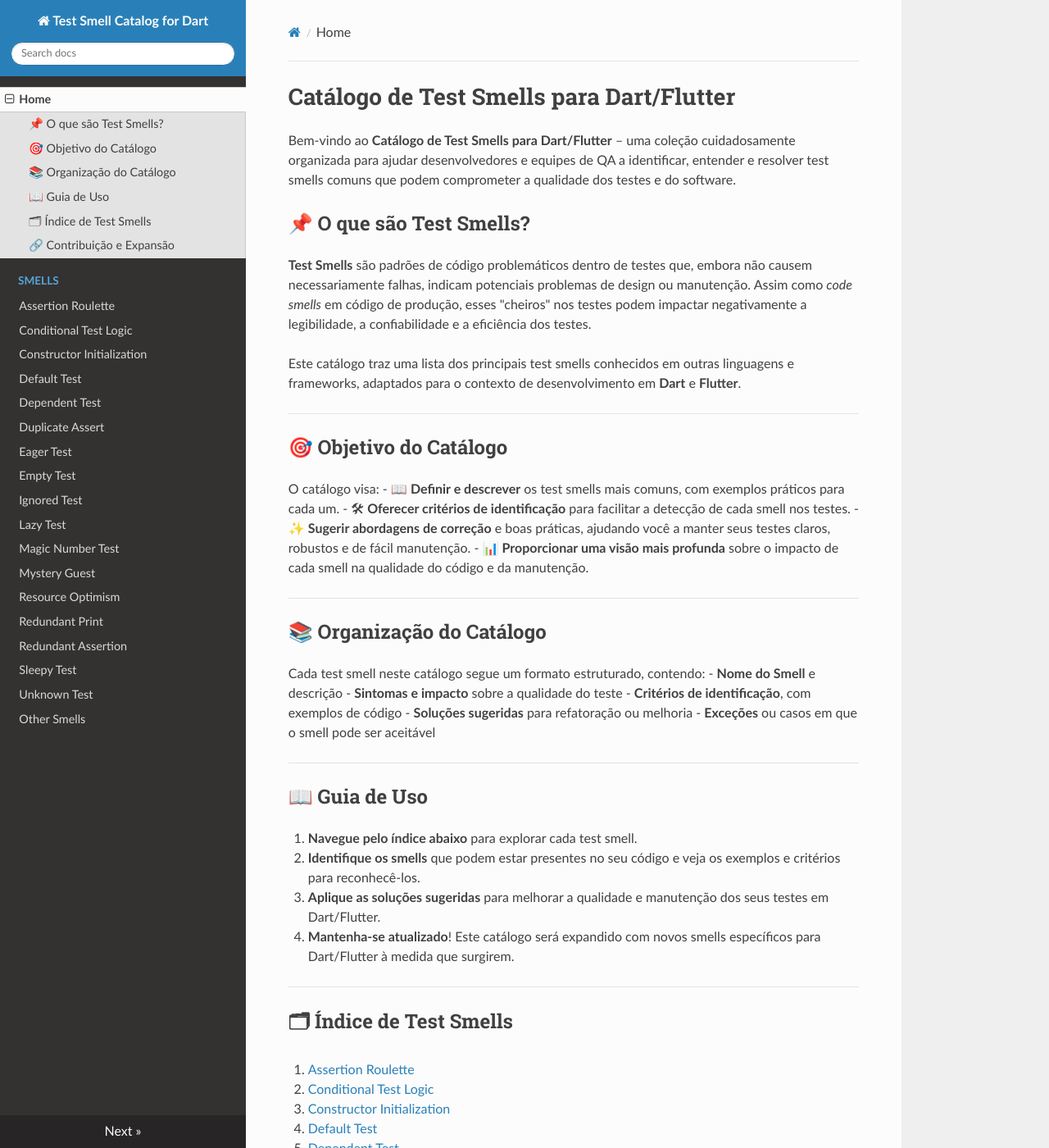
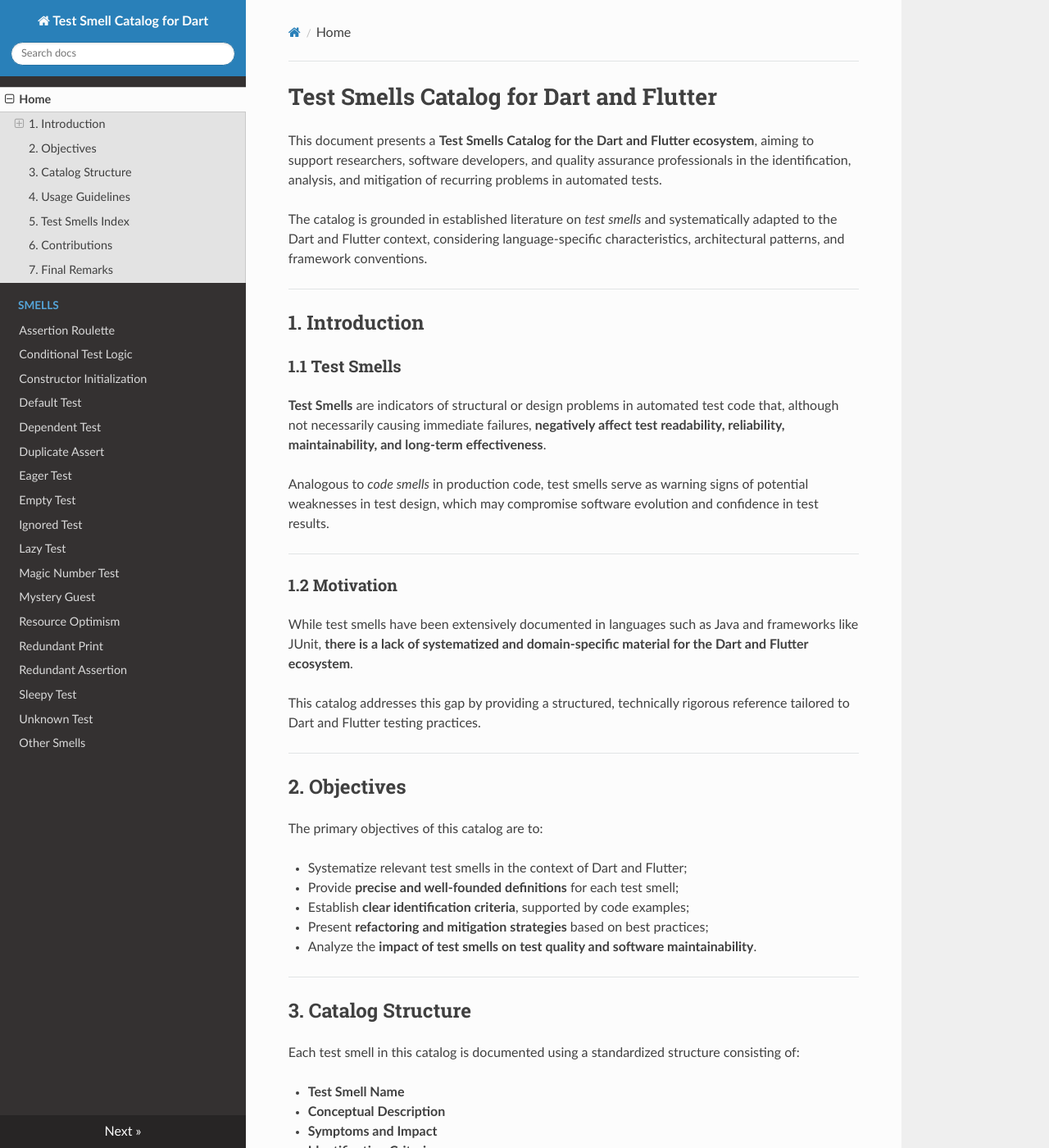
Before and after one commit to ERONILDOJUNIOR/Test-Smell-Catalog-for-Dart, an MkDocs documentation site: the page built from docs/index.md, in a window 1280 px wide and 1400 px high. Shown: the whole window at 82% size. Built offline with MkDocs 1.6.1, drawn with Linux system fonts in a browser that asks for light colours; nearby versions of some CDN libraries; some of the changed text lies outside the part shown.

Commit message:
Revise Test Smells Catalog for clarity and structure
Updated the Test Smells Catalog to improve clarity and accessibility for Dart and Flutter developers. Translated sections to English and restructured content for better organization.

```diff
--- a/docs/index.md
+++ b/docs/index.md
@@ -1,46 +1,70 @@
-# Catálogo de Test Smells para Dart/Flutter
+# Test Smells Catalog for Dart and Flutter
 
-Bem-vindo ao **Catálogo de Test Smells para Dart/Flutter** – uma coleção cuidadosamente organizada para ajudar desenvolvedores e equipes de QA a identificar, entender e resolver test smells comuns que podem comprometer a qualidade dos testes e do software.
+This document presents a **Test Smells Catalog for the Dart and Flutter ecosystem**, aiming to support researchers, software developers, and quality assurance professionals in the identification, analysis, and mitigation of recurring problems in automated tests.
 
-## 📌 O que são Test Smells?
-
-**Test Smells** são padrões de código problemáticos dentro de testes que, embora não causem necessariamente falhas, indicam potenciais problemas de design ou manutenção. Assim como *code smells* em código de produção, esses "cheiros" nos testes podem impactar negativamente a legibilidade, a confiabilidade e a eficiência dos testes.
-
-Este catálogo traz uma lista dos principais test smells conhecidos em outras linguagens e frameworks, adaptados para o contexto de desenvolvimento em **Dart** e **Flutter**.
+The catalog is grounded in established literature on *test smells* and systematically adapted to the Dart and Flutter context, considering language-specific characteristics, architectural patterns, and framework conventions.
 
 ---
 
-## 🎯 Objetivo do Catálogo
+## 1. Introduction
 
-O catálogo visa:
-- 📖 **Definir e descrever** os test smells mais comuns, com exemplos práticos para cada um.
-- 🛠 **Oferecer critérios de identificação** para facilitar a detecção de cada smell nos testes.
-- ✨ **Sugerir abordagens de correção** e boas práticas, ajudando você a manter seus testes claros, robustos e de fácil manutenção.
-- 📊 **Proporcionar uma visão mais profunda** sobre o impacto de cada smell na qualidade do código e da manutenção.
+### 1.1 Test Smells
+
+**Test Smells** are indicators of structural or design problems in automated test code that, although not necessarily causing immediate failures, **negatively affect test readability, reliability, maintainability, and long-term effectiveness**.
+
+Analogous to *code smells* in production code, test smells serve as warning signs of potential weaknesses in test design, which may compromise software evolution and confidence in test results.
 
 ---
 
-## 📚 Organização do Catálogo
+### 1.2 Motivation
 
-Cada test smell neste catálogo segue um formato estruturado, contendo:
-- **Nome do Smell** e descrição
-- **Sintomas e impacto** sobre a qualidade do teste
-- **Critérios de identificação**, com exemplos de código
-- **Soluções sugeridas** para refatoração ou melhoria
-- **Exceções** ou casos em que o smell pode ser aceitável
+While test smells have been extensively documented in languages such as Java and frameworks like JUnit, **there is a lack of systematized and domain-specific material for the Dart and Flutter ecosystem**.
+
+This catalog addresses this gap by providing a structured, technically rigorous reference tailored to Dart and Flutter testing practices.
 
 ---
 
-## 📖 Guia de Uso
+## 2. Objectives
 
-1. **Navegue pelo índice abaixo** para explorar cada test smell.
-2. **Identifique os smells** que podem estar presentes no seu código e veja os exemplos e critérios para reconhecê-los.
-3. **Aplique as soluções sugeridas** para melhorar a qualidade e manutenção dos seus testes em Dart/Flutter.
-4. **Mantenha-se atualizado**! Este catálogo será expandido com novos smells específicos para Dart/Flutter à medida que surgirem.
+The primary objectives of this catalog are to:
+
+- Systematize relevant test smells in the context of Dart and Flutter;
+- Provide **precise and well-founded definitions** for each test smell;
+- Establish **clear identification criteria**, supported by code examples;
+- Present **refactoring and mitigation strategies** based on best practices;
+- Analyze the **impact of test smells on test quality and software maintainability**.
 
 ---
 
-## 🗂 Índice de Test Smells
+## 3. Catalog Structure
+
+Each test smell in this catalog is documented using a standardized structure consisting of:
+
+- **Test Smell Name**
+- **Conceptual Description**
+- **Symptoms and Impact**
+- **Identification Criteria**
+- **Code Examples in Dart/Flutter**
+- **Refactoring or Mitigation Strategies**
+- **Notes and Exceptions**, when applicable
+
+This structure ensures consistency, clarity, and comparability across catalog entries.
+
+---
+
+## 4. Usage Guidelines
+
+The following approach is recommended when using this catalog:
+
+1. Navigate the index to locate relevant test smells;
+2. Compare the identification criteria with the test code under analysis;
+3. Assess the described potential impacts;
+4. Apply the suggested refactoring or mitigation strategies;
+5. Use the catalog as a continuous reference during test development and review activities.
+
+---
+
+## 5. Test Smells Index
 
 1. [Assertion Roulette](assertion-roulette.md)
 2. [Conditional Test Logic](conditional-test-logic.md)
@@ -66,14 +90,23 @@ Cada test smell neste catálogo segue um formato estruturado, contendo:
 
 ---
 
-## 🔗 Contribuição e Expansão
+## 6. Contributions
 
-Este catálogo é um trabalho em andamento, e contribuições são bem-vindas! Se você encontrar um test smell específico de Dart/Flutter ou tiver sugestões para melhorar o catálogo, sinta-se à vontade para abrir uma issue ou enviar um pull request.
+This catalog is a living artifact. Contributions are encouraged, particularly in the following areas:
+
+- Identification of test smells specific to Dart and Flutter;
+- Conceptual refinement of existing definitions;
+- Inclusion of empirical or real-world examples;
+- Discussion of limitations, trade-offs, and acceptable exceptions.
+
+Contributions may be submitted via issues or pull requests.
 
 ---
 
-**📝 Nota:** Este catálogo é voltado para desenvolvedores e testadores que buscam melhorar a qualidade dos testes em **Dart/Flutter**. Por favor, use-o como um guia prático e evolua com ele!
+## 7. Final Remarks
+
+This catalog is intended to support **research, education, and professional practice** in software testing within the Dart and Flutter ecosystem.
+
+It does not replace technical judgment but provides a structured foundation for critical analysis and continuous improvement of automated tests.
 
 ---
-
-Aproveite a leitura, e que o seu código esteja sempre livre de smells!
```
